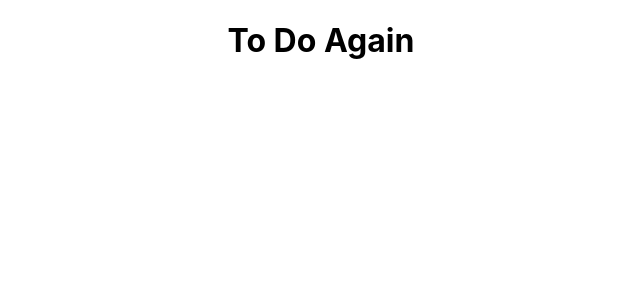
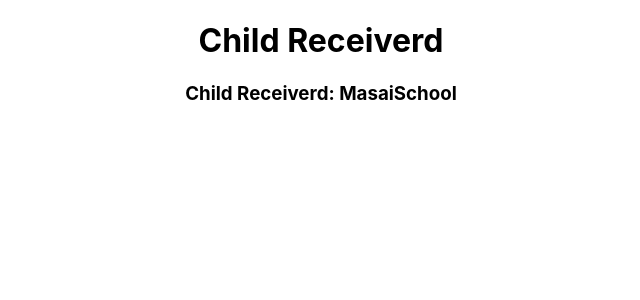
Before and after one commit to Rohit-0310/react-state-management-and-uplifting, a React (Create React App) app: page / in a window 1280 px wide. Shown: the top 300 px of the page, without its empty margins (319-959 px from the left). Built offline with nearby package versions, Linux system fonts and the light colour scheme.

Commit message:
Child Receiverd

```diff
--- a/src/App.jsx
+++ b/src/App.jsx
@@ -2,11 +2,18 @@
 import './App.css';
 
 function App() {
-  return (
-    <div className="App">
-      <h1>To Do Again</h1>
-    </div>
-  );
+    const data = "MasaiSchool";
+    return (
+        <div className="App">
+            <h1>Child Receiverd</h1>
+            <Child_1 data={data} />
+        </div>
+    );
+}
+function Child_1({ data }){
+    return <h3>Child Receiverd: {data}</h3>
+
 }
 
+
 export default App;
```
